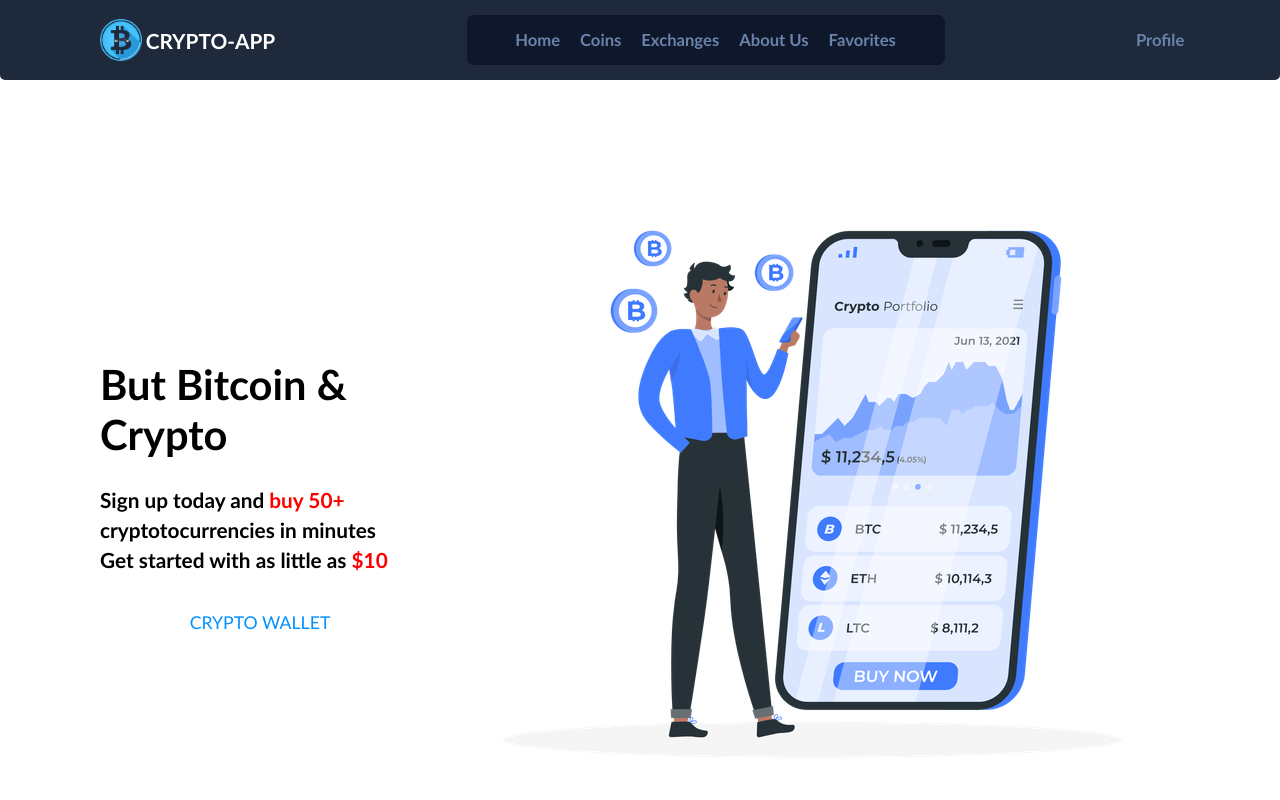
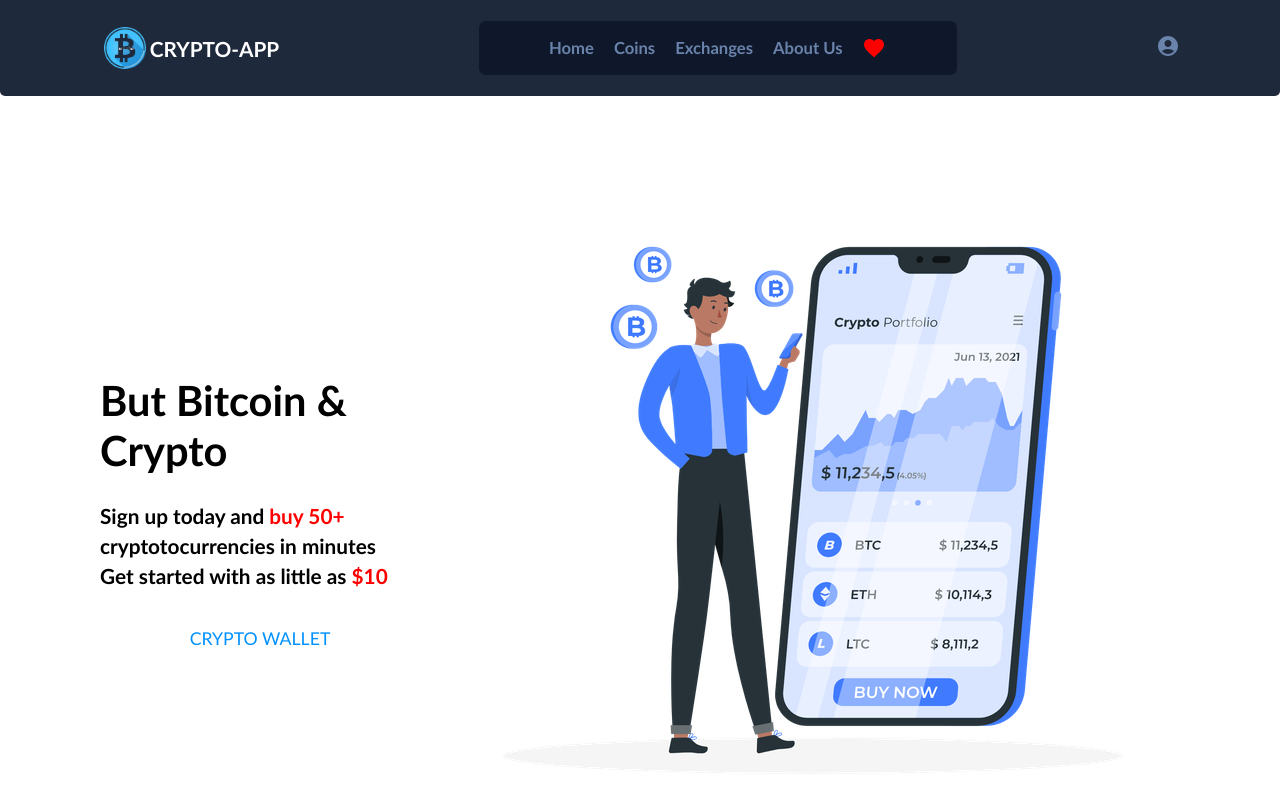
Before and after one commit to ahmoo1/Projekat-Crypto-app, a React (Vite) app: page /user in a window 1280 px wide. Shown: the top 800 px of the page. Built offline with nearby package versions, Linux system fonts and the light colour scheme.

Commit message:
Izmene i ispravke headera i footera, izmena losih importa

```diff
--- a/src/components/footer.css
+++ b/src/components/footer.css
@@ -1,10 +1,13 @@
 body{
     margin: 0;
+    padding: 0;
+    box-sizing: border-box;
 }
 
 .footer{
+    margin-top:10vh;
     width: 100%;
-    height: 224px;
+    height: 30vh;
     background-color: rgb(191,219,254);
     display: flex;
     flex-direction: column;
--- a/src/components/header.css
+++ b/src/components/header.css
@@ -9,7 +9,7 @@ body{
     justify-content: space-around;
     align-items: center;
     width: 100%;
-    height: 10vh;
+    height: 12vh;
     background-color:rgb(30,41,59);
     border-radius:0 0 5px 5px;
     color: white;
@@ -32,6 +32,9 @@ body{
     text-decoration: none;
     color: white;
     text-align: center;
+    display:flex;
+    align-items: center;
+    justify-content: center;
 }
 
 .links{
@@ -51,3 +54,9 @@ body{
     font-size:0.8em;
     color:rgb(106, 131, 171);
 }
+
+.favIcon{
+    height: 30px;
+    width: 30px;
+    color: red;
+}
--- a/src/components/header.jsx
+++ b/src/components/header.jsx
@@ -1,6 +1,8 @@
 import React from "react";
 import './header.css';
 import { Link } from "react-router-dom";
+import FavoriteIcon from '@mui/icons-material/Favorite';
+import AccountCircleIcon from '@mui/icons-material/AccountCircle';
 
 
 const Header = () => {
@@ -17,8 +19,8 @@ const Header = () => {
                         <Link to="/coins">Coins</Link>
                         <a href="#">Exchanges</a> {/* Treba da bude dodat Exchanges routing poput ostalih linkova*/}
                         <Link to="/aboutus">About Us</Link>
-                        <Link to="/favorites">Favorites</Link>
-                        </div><Link to="/user">Profile</Link>
+                        <Link to="/favorites"><FavoriteIcon className="favIcon" /></Link>
+                        </div><Link to="/user">< AccountCircleIcon className="userIcon" /></Link>
                 </nav>
             </div>
         </div>
--- a/src/pages/About.jsx
+++ b/src/pages/About.jsx
@@ -1,12 +1,14 @@
 import React from 'react'
 import Header from '../components/header'
 import TeamList from '../components/aboutus/teamlist'
+import Footer from '../components/Footer'
 
 const About = () => {
   return (
     <>
     <Header />
     <TeamList />
+    <Footer />
     </>
   )
 }
--- a/src/pages/Coins.jsx
+++ b/src/pages/Coins.jsx
@@ -1,12 +1,14 @@
 import React from 'react'
 import Header from '../components/header'
 import CoinsPage from '../components/CoinsPage'
+import Footer from '../components/Footer'
 
 const Coins = () => {
   return (
     <>
     <Header />
     <CoinsPage />
+    <Footer />
     </>
   )
 }
--- a/src/pages/Favorites.jsx
+++ b/src/pages/Favorites.jsx
@@ -1,12 +1,14 @@
 import React from 'react'
 import Header from '../components/header'
 import FavList from '../components/favList'
+import Footer from '../components/Footer'
 
 const Favorites = () => {
   return (
     <>
         <Header />
         <FavList />
+        <Footer />
     </>
   )
 }
--- a/src/pages/Home.jsx
+++ b/src/pages/Home.jsx
@@ -1,6 +1,7 @@
 import React from 'react'
 import TopTen from '../components/TopTen'
 import Header from '../components/header'
+import Footer from '../components/Footer'
 
 
 const Home = () => {
@@ -8,7 +9,7 @@ const Home = () => {
     <>
     <Header />
     <TopTen />
-
+    <Footer />
     </>
   )
 }
--- a/src/pages/Profile.jsx
+++ b/src/pages/Profile.jsx
@@ -1,12 +1,14 @@
 import React from 'react'
 import Header from '../components/header'
 import User from '../components/user'
+import Footer from '../components/Footer'
 
 const Profile = () => {
   return (
     <>
     <Header />
     <User />
+    <Footer />
     </>
   )
 }
```
